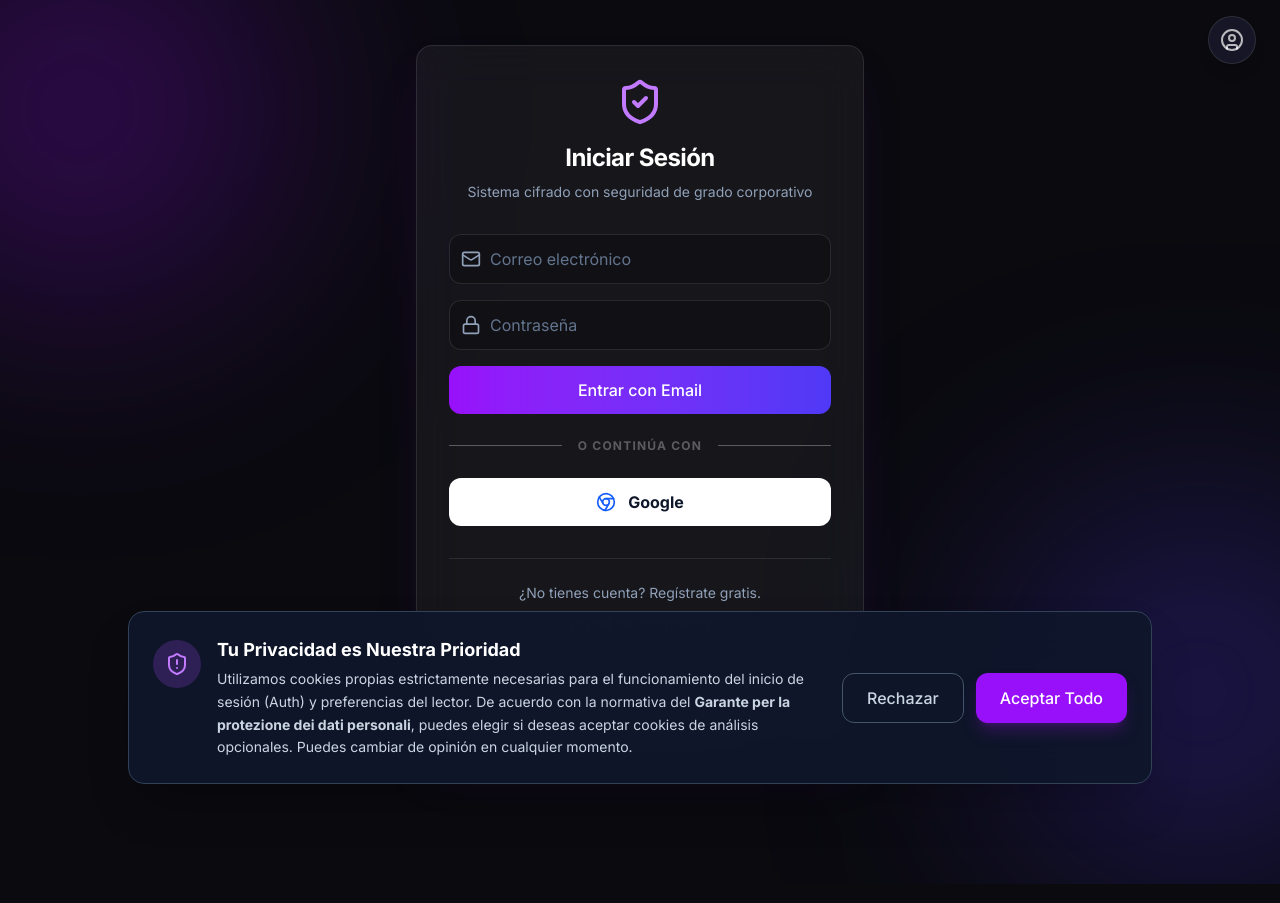
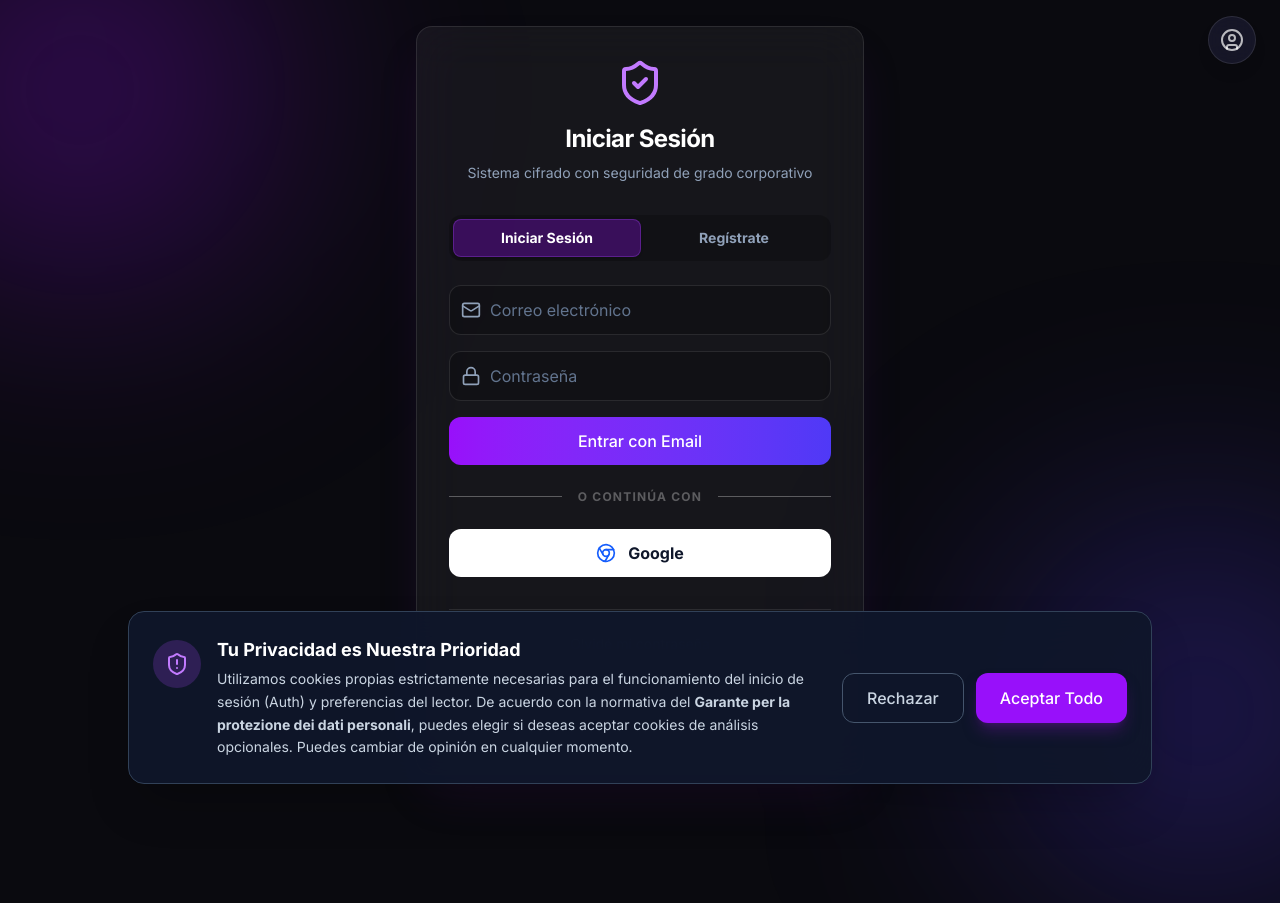
Before and after one commit to GLTC16/smart.read, a Next.js app: page /login in a window 1280 px wide. Shown: the top 903 px of the page. Built offline with nearby package versions, Linux system fonts and the light colour scheme; no server answers.

Commit message:
feat: add clear cache button to profile and refactor auth UI with tabs

```diff
--- a/app/profile/page.tsx
+++ b/app/profile/page.tsx
@@ -100,6 +100,31 @@ export default function ProfilePage() {
               </form>
             </section>
 
+            {/* Performance */}
+            <section className="pt-8 border-t border-white/10">
+              <h2 className="text-xl font-bold text-white mb-4 flex items-center gap-2">
+                <span className="text-teal-400">⚡</span> Optimización y Rendimiento
+              </h2>
+              <div className="flex items-center justify-between p-6 bg-white/5 border border-white/10 rounded-2xl">
+                <div>
+                  <h3 className="text-white font-bold">Limpiar Caché Local</h3>
+                  <p className="text-sm text-slate-400 mt-1 max-w-md">
+                    Si tienes problemas con sesiones atascadas (especialmente en Safari), usa este botón para forzar una limpieza completa del navegador.
+                  </p>
+                </div>
+                <button
+                  onClick={() => {
+                    localStorage.clear();
+                    sessionStorage.clear();
+                    window.location.href = '/login';
+                  }}
+                  className="px-6 py-3 bg-teal-600/20 text-teal-400 border border-teal-500/50 hover:bg-teal-600 hover:text-white rounded-xl font-medium transition-all"
+                >
+                  Limpiar Caché
+                </button>
+              </div>
+            </section>
+
             {/* Danger Zone */}
             <section className="pt-8 border-t border-red-500/20">
               <h2 className="text-xl font-bold text-red-400 mb-4 flex items-center gap-2">
--- a/components/AuthUI.tsx
+++ b/components/AuthUI.tsx
@@ -110,6 +110,32 @@ export default function AuthUI() {
         </div>
       )}
 
+      {/* Tabs for Login / Register */}
+      {(mode === 'login' || mode === 'register') && (
+        <div className="flex p-1 bg-black/20 rounded-xl mb-6">
+          <button
+            onClick={() => { setMode('login'); setError(null); setMessage(null); }}
+            className={`flex-1 py-2 text-sm font-bold rounded-lg transition-all ${
+              mode === 'login'
+                ? 'bg-purple-600/30 text-white shadow-sm border border-purple-500/30'
+                : 'text-slate-400 hover:text-slate-200'
+            }`}
+          >
+            Iniciar Sesión
+          </button>
+          <button
+            onClick={() => { setMode('register'); setError(null); setMessage(null); }}
+            className={`flex-1 py-2 text-sm font-bold rounded-lg transition-all ${
+              mode === 'register'
+                ? 'bg-purple-600/30 text-white shadow-sm border border-purple-500/30'
+                : 'text-slate-400 hover:text-slate-200'
+            }`}
+          >
+            Regístrate
+          </button>
+        </div>
+      )}
+
       {message && (
         <div className="mb-6 p-4 rounded-xl bg-emerald-500/10 border border-emerald-500/50 text-emerald-400 text-sm">
           {message}
@@ -197,14 +223,9 @@ export default function AuthUI() {
       )}
 
       <div className="mt-8 pt-6 border-t border-white/10 flex flex-col gap-3 text-sm">
-        {mode !== 'login' && (
+        {mode === 'recovery' && (
           <button onClick={() => { setMode('login'); setError(null); }} className="text-purple-400 hover:text-purple-300 transition-colors">
-            Ya tengo una cuenta. Iniciar sesión.
-          </button>
-        )}
-        {mode !== 'register' && mode !== 'dev' && (
-          <button onClick={() => { setMode('register'); setError(null); }} className="text-slate-400 hover:text-white transition-colors">
-            ¿No tienes cuenta? Regístrate gratis.
+            Volver a iniciar sesión
           </button>
         )}
         {mode === 'login' && (
--- a/next.config.ts
+++ b/next.config.ts
@@ -12,7 +12,7 @@ const nextConfig: NextConfig = {
           },
           {
             key: 'X-Frame-Options',
-            value: 'DENY',
+            value: 'SAMEORIGIN',
           },
           {
             key: 'X-Content-Type-Options',
@@ -32,6 +32,16 @@ const nextConfig: NextConfig = {
           },
         ],
       },
+      {
+        // Prevent aggressive caching on sensitive auth and user-data routes
+        source: '/(login|cloud|profile|auth/callback)(.*)',
+        headers: [
+          {
+            key: 'Cache-Control',
+            value: 'no-store, max-age=0, must-revalidate',
+          },
+        ],
+      },
     ];
   },
 };
```
